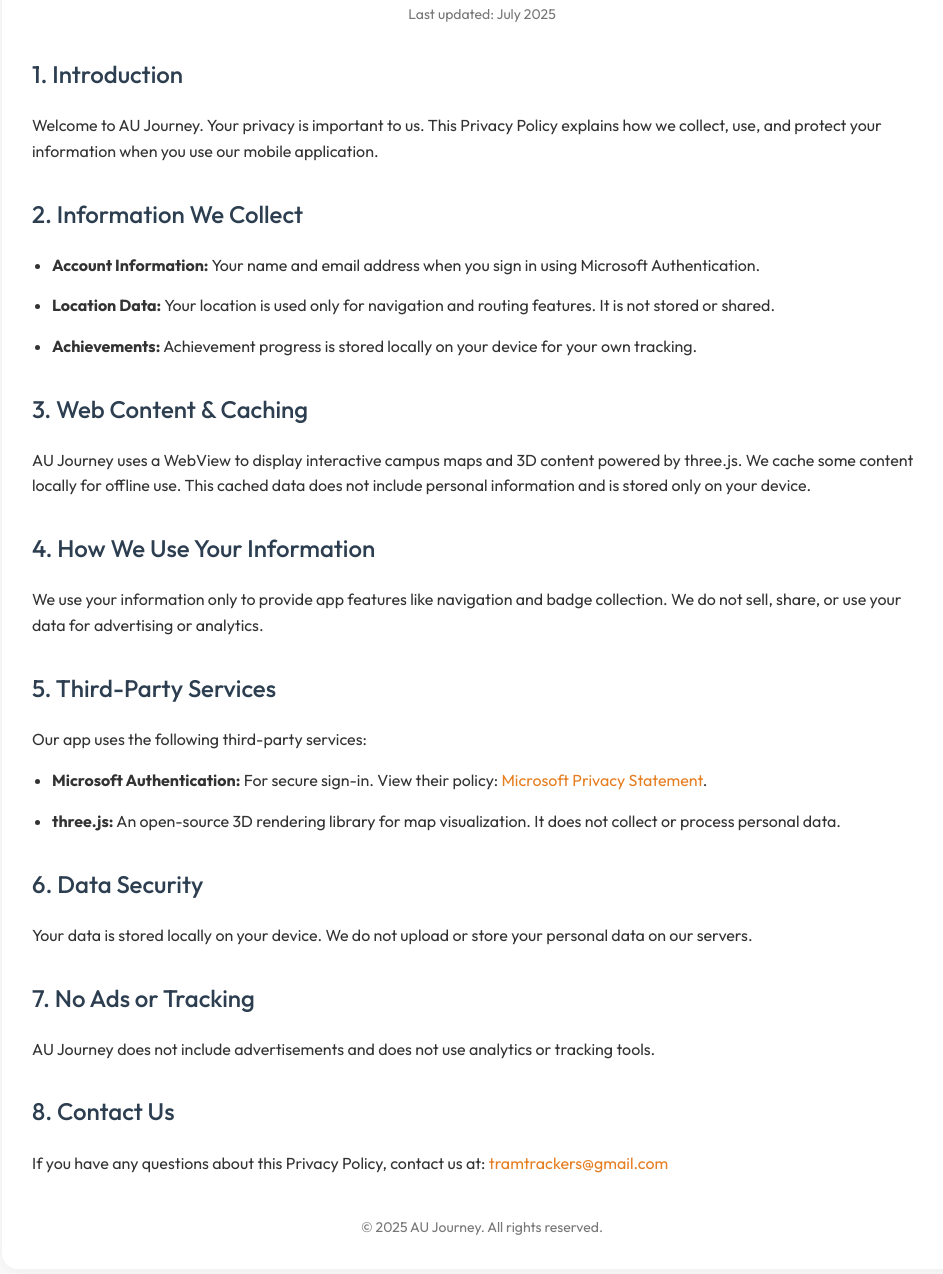
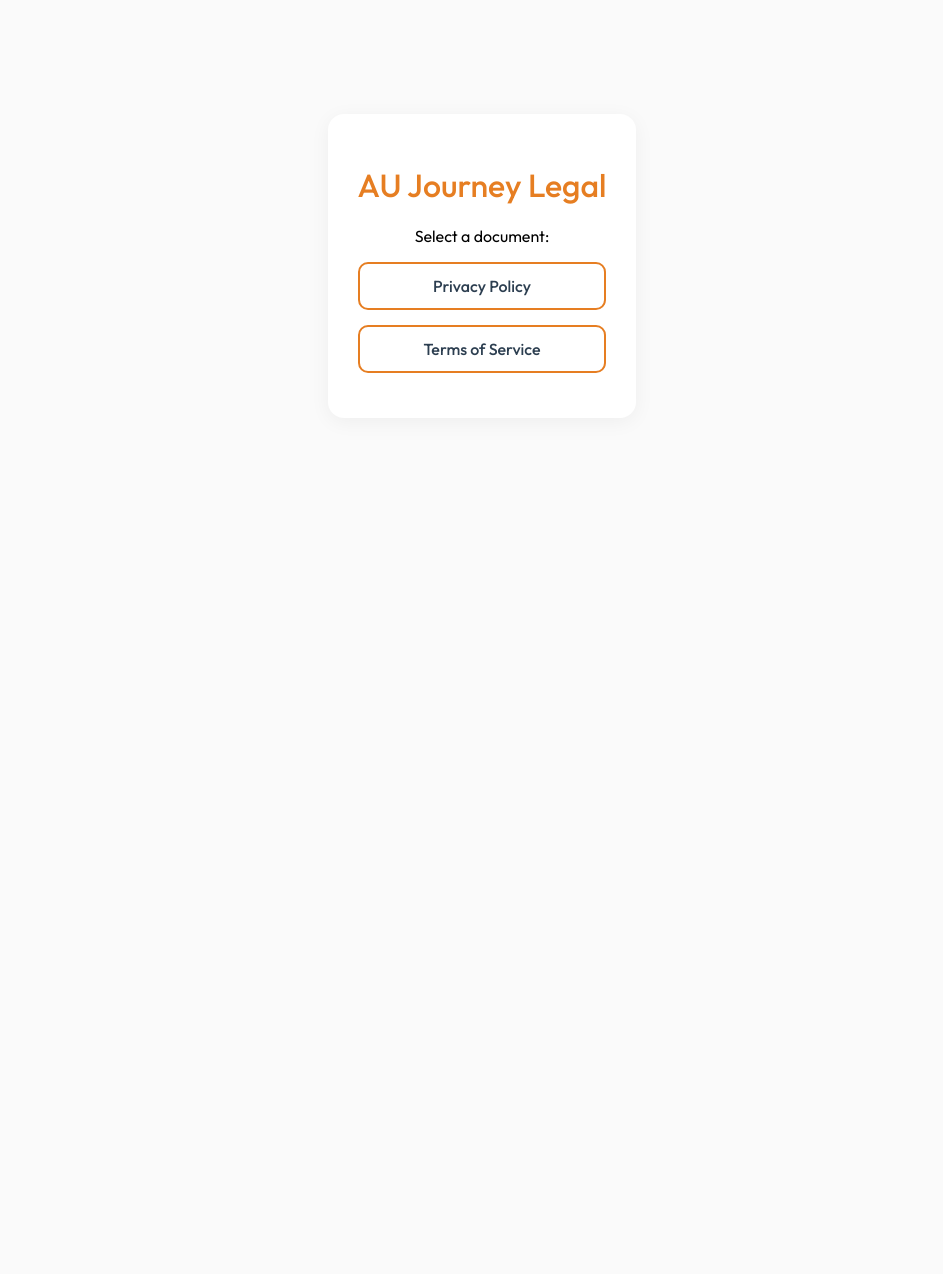
Before and after one commit to AU-Journey/au-journey-legal, a plain HTML site: page index.html in a window 1280 px wide. Shown: the part 134-1408 px from the top of the page, without its empty margins (158-1101 px from the left). After the commit the page ends 800 px from the top, so only its background shows below. Drawn offline with Linux system fonts and the light colour scheme.

Commit message:
Update index.html

```diff
--- a/index.html
+++ b/index.html
@@ -3,117 +3,53 @@
 <head>
 <meta charset="UTF-8">
 <meta name="viewport" content="width=device-width, initial-scale=1.0">
-  <title>AU Journey - Privacy Policy</title>
-
-  <!-- Outfit Font -->
+<title>AU Journey Legal</title>
 <link href="https://fonts.googleapis.com/css2?family=Outfit:wght@400;500;700&display=swap" rel="stylesheet">
-
 <style>
   body {
     font-family: 'Outfit', sans-serif;
-      margin: 0;
-      padding: 20px;
     background-color: #fafafa;
-      color: #333;
-      line-height: 1.6;
+    margin: 0; padding: 0;
+    display: flex;
+    justify-content: center;
+    align-items: center;
+    height: 100vh;
   }
-
   .container {
-      max-width: 900px;
-      margin: auto;
     background: #fff;
     padding: 30px;
     border-radius: 16px;
+    text-align: center;
     box-shadow: 0 4px 20px rgba(0,0,0,0.05);
+    max-width: 500px;
   }
-
   h1 {
-      font-weight: 500; /* Outfit-Medium */
-      text-align: center;
-      color: #E67E22; /* AU Journey Orange */
-      margin-bottom: 10px;
+    color: #E67E22;
+    font-weight: 500;
   }
-
-    h2 {
+  a {
+    display: block;
+    margin: 15px 0;
+    text-decoration: none;
     font-weight: 500;
     color: #2c3e50;
-      margin-top: 30px;
+    border: 2px solid #E67E22;
+    padding: 12px;
+    border-radius: 10px;
+    transition: background 0.3s;
   }
-
-    p, li {
-      font-weight: 400; /* Outfit-Regular */
-      margin-bottom: 15px;
-    }
-
-    .update-date {
-      text-align: center;
-      font-size: 14px;
-      color: #777;
-      margin-bottom: 30px;
-    }
-
-    ul {
-      padding-left: 20px;
-      margin-bottom: 15px;
-    }
-
-    a {
-      color: #E67E22;
-      text-decoration: none;
-    }
-
   a:hover {
-      text-decoration: underline;
-    }
-
-    footer {
-      text-align: center;
-      font-size: 14px;
-      color: #777;
-      margin-top: 40px;
+    background: #E67E22;
+    color: white;
   }
 </style>
 </head>
 <body>
   <div class="container">
-    <h1>Privacy Policy</h1>
-    <p class="update-date">Last updated: July 2025</p>
-
-    <h2>1. Introduction</h2>
-    <p>Welcome to AU Journey. Your privacy is important to us. This Privacy Policy explains how we collect, use, and protect your information when you use our mobile application.</p>
-
-    <h2>2. Information We Collect</h2>
-    <ul>
-      <li><strong>Account Information:</strong> Your name and email address when you sign in using Microsoft Authentication.</li>
-      <li><strong>Location Data:</strong> Your location is used only for navigation and routing features. It is not stored or shared.</li>
-      <li><strong>Achievements:</strong> Achievement progress is stored locally on your device for your own tracking.</li>
-    </ul>
-
-    <h2>3. Web Content & Caching</h2>
-    <p>AU Journey uses a WebView to display interactive campus maps and 3D content powered by three.js. We cache some content locally for offline use. This cached data does not include personal information and is stored only on your device.</p>
-
-    <h2>4. How We Use Your Information</h2>
-    <p>We use your information only to provide app features like navigation and badge collection. We do not sell, share, or use your data for advertising or analytics.</p>
-
-    <h2>5. Third-Party Services</h2>
-    <p>Our app uses the following third-party services:</p>
-    <ul>
-      <li><strong>Microsoft Authentication:</strong> For secure sign-in. View their policy: <a href="https://privacy.microsoft.com/en-us/privacystatement" target="_blank">Microsoft Privacy Statement</a>.</li>
-      <li><strong>three.js:</strong> An open-source 3D rendering library for map visualization. It does not collect or process personal data.</li>
-    </ul>
-
-    <h2>6. Data Security</h2>
-    <p>Your data is stored locally on your device. We do not upload or store your personal data on our servers.</p>
-
-    <h2>7. No Ads or Tracking</h2>
-    <p>AU Journey does not include advertisements and does not use analytics or tracking tools.</p>
-
-    <h2>8. Contact Us</h2>
-    <p>If you have any questions about this Privacy Policy, contact us at: <a href="mailto:tramtrackers@gmail.com">tramtrackers@gmail.com</a></p>
-
-    <footer>
-      © 2025 AU Journey. All rights reserved.
-    </footer>
+    <h1>AU Journey Legal</h1>
+    <p>Select a document:</p>
+    <a href="privacy-policy/">Privacy Policy</a>
+    <a href="terms-of-service/">Terms of Service</a>
   </div>
 </body>
 </html>
```
Lines whose indentation alone changed are shown as unchanged.
